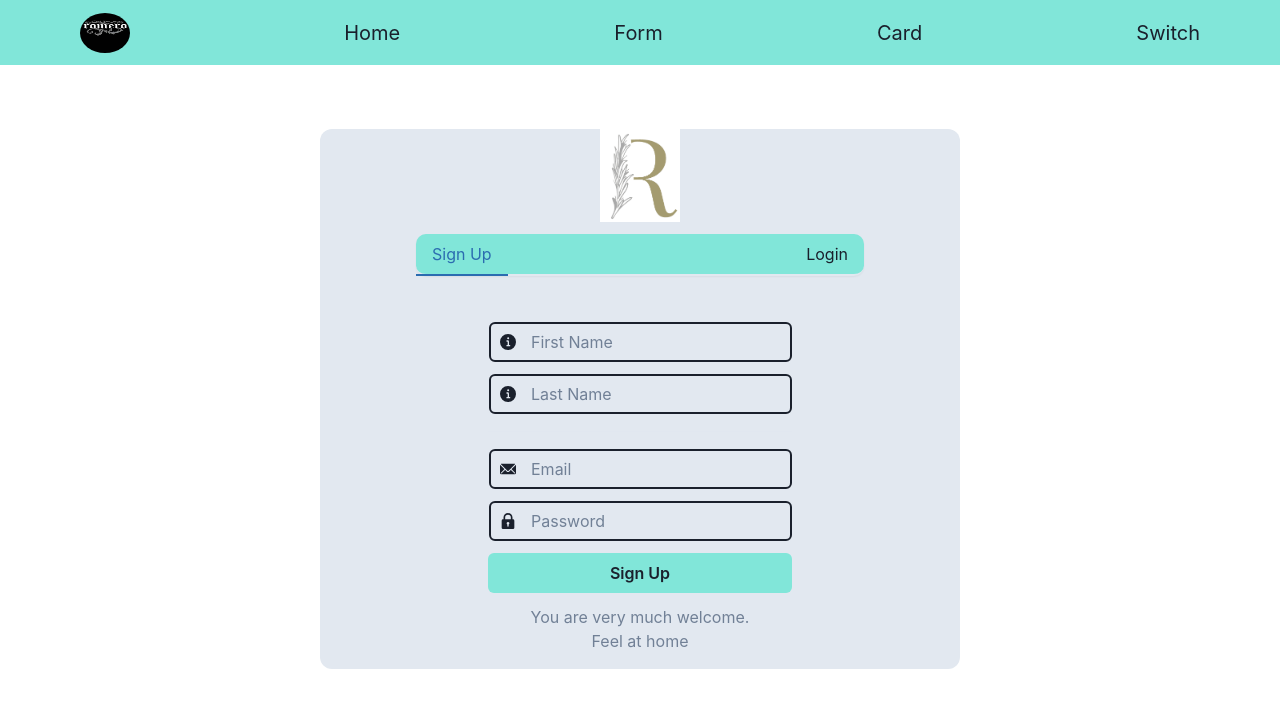
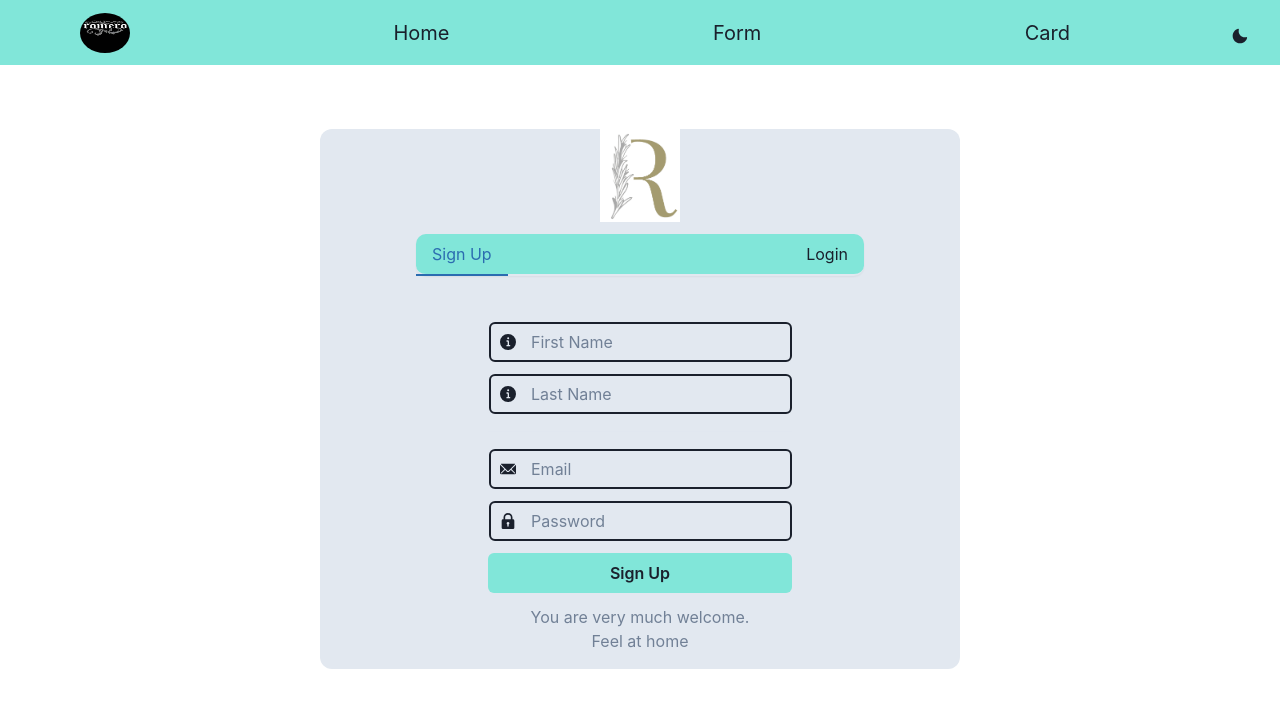
Before and after one commit to oscarromero583/signup-chakra, a React (Create React App) app: page / in a window 1280 px wide. Shown: the top 708 px of the page. Built offline with nearby package versions, Linux system fonts and the light colour scheme.

Commit message:
new feature - color mode 	new file:   src/ThemeToggle.js 	modified:   src/index.js 	modified:   src/navigation.js

```diff
--- /dev/null
+++ b/src/ThemeToggle.js
@@ -0,0 +1,22 @@
+import React from "react";
+import { useColorMode, Button } from "@chakra-ui/react";
+import { MoonIcon, SunIcon } from "@chakra-ui/icons";
+
+const ThemeToggle = () => {
+  const { colorMode, toggleColorMode } = useColorMode();
+
+  return (
+    <Button
+      onClick={toggleColorMode}
+      position="fixed"
+      top="1rem"
+      right="1rem"
+      zIndex="999"
+      variant="ghost"
+    >
+      {colorMode === "light" ? <MoonIcon /> : <SunIcon />}
+    </Button>
+  );
+};
+
+export default ThemeToggle;
--- a/src/index.js
+++ b/src/index.js
@@ -4,6 +4,7 @@ import { ChakraProvider, ColorModeProvider } from '@chakra-ui/react';
 import Navigation from './navigation';
 import Form from './form'
 import theme from './theme'
+import ThemeToggle from "./ThemeToggle";
 
 
 
@@ -13,8 +14,16 @@ const root = ReactDOM.createRoot(rootElement);
 root.render(
   <React.StrictMode>
     <ChakraProvider theme={theme}>
+    <ColorModeProvider
+        options={{
+          initialColorMode: "light",
+          useSystemColorMode: false,
+        }}
+      >
       <Navigation />
+      <ThemeToggle />
       <Form />
+      </ColorModeProvider>
     </ChakraProvider>
   </React.StrictMode>
 );
--- a/src/navigation.js
+++ b/src/navigation.js
@@ -29,11 +29,9 @@ const Navigation = () => {
       <Box fontSize="20px" display="flex">
         Form
       </Box>
-      <Box fontSize="20px" display="flex">
+
+      <Box fontSize="20px" display="flex" paddingRight="210px">
         Card
-      </Box>
-      <Box fontSize="20px" display="flex" paddingRight="80px">
-        Switch
       </Box>
     </Box>
   );
```
